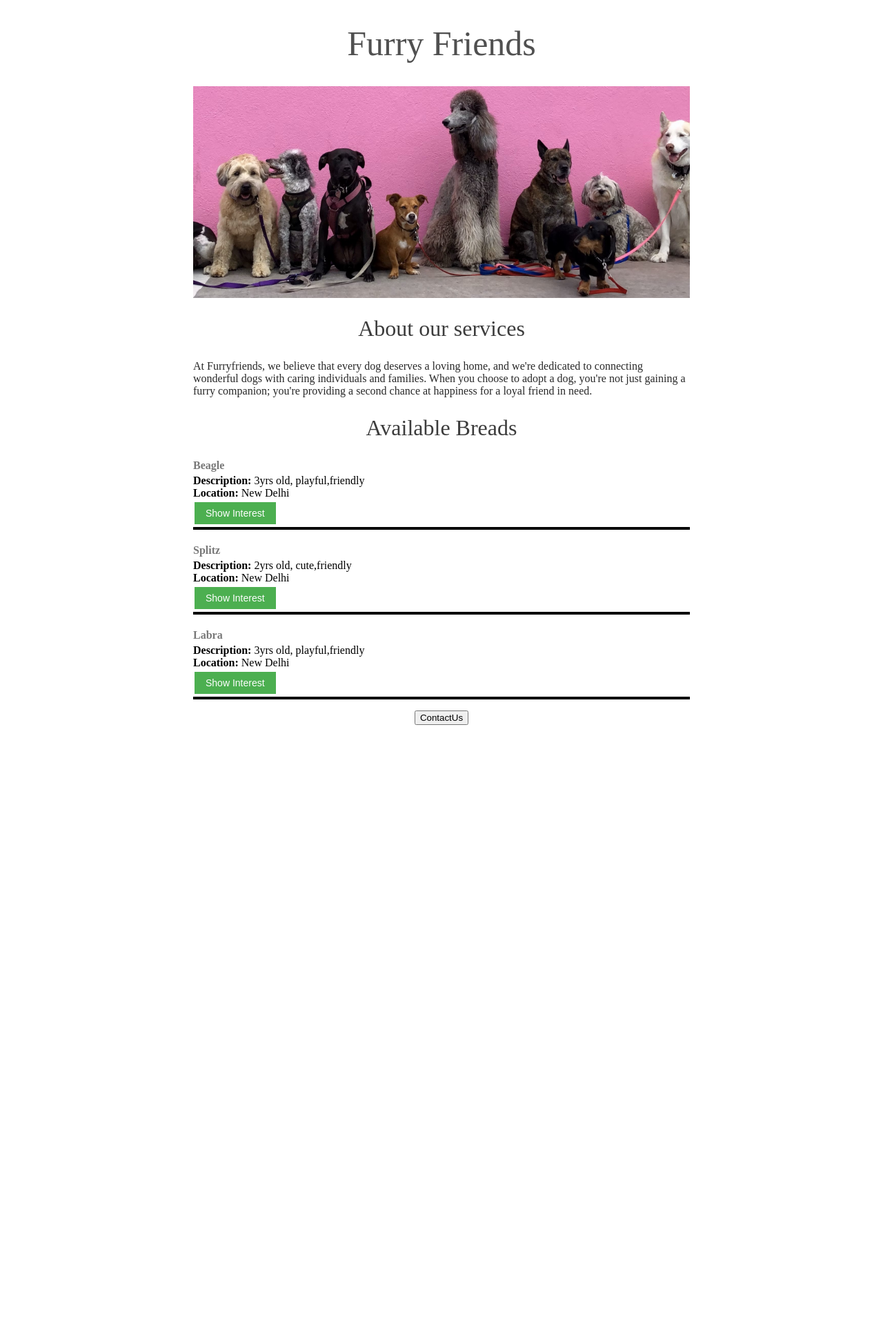
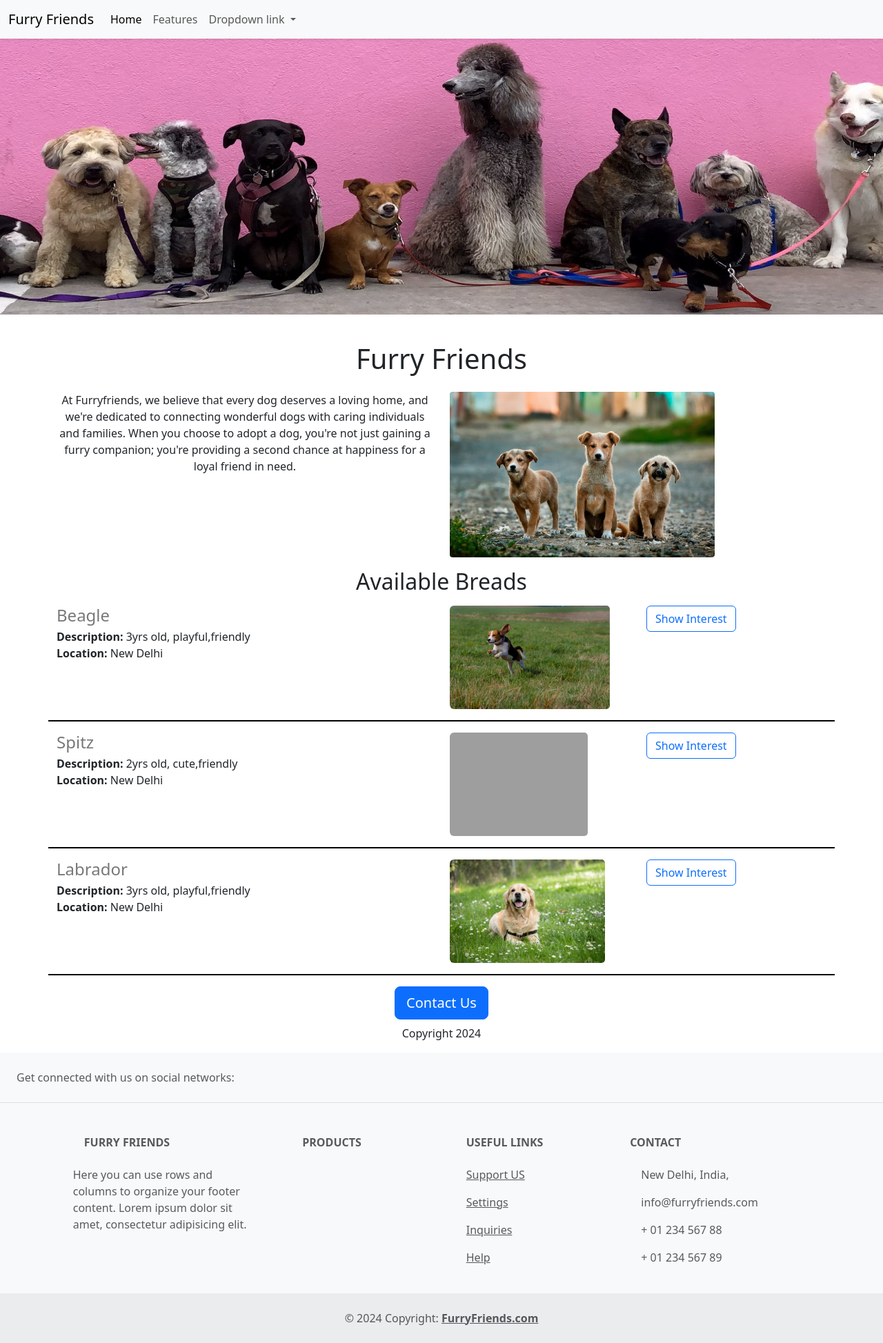
Before and after one commit to Akhil-0711/Website-Development, a Flask app: page / in a window 1280 px wide. Shown: the whole page at 69% size. Before the commit the page ends 1051 px from the top, so only its background shows below. Run offline with Flask 3, Linux system fonts and the light colour scheme; grey boxes are pictures that could not be loaded.

Commit message:
Added mail support and Images

```diff
--- a/app.py
+++ b/app.py
@@ -7,19 +7,22 @@ BREADS = [
     'id': 1,
     'name': 'Beagle',
     'description':'3yrs old, playful,friendly',
-    'location': 'New Delhi'
+    'location': 'New Delhi',
+    'image_path': 'static/beagle_id1.jpg'
   },
   {
     'id': 2,
-    'name': 'Splitz',
+    'name': 'Spitz',
     'description':'2yrs old, cute,friendly',
-    'location': 'New Delhi'
+    'location': 'New Delhi',
+    'image_path': 'static/spitz_id2.jpg'
   },
   {
     'id': 3,
-    'name': 'Labra',
+    'name': 'Labrador',
     'description':'3yrs old, playful,friendly',
-    'location': 'New Delhi'
+    'location': 'New Delhi',
+    'image_path': 'static/labrador_id3.jpg'
   }
 ]
 
--- a/templates/dogbreads.html
+++ b/templates/dogbreads.html
@@ -1,18 +1,16 @@
-<div style="border-bottom:4px solid black; margin-bottom:16px">
- <h4 style="color:rgb(120,120,120); margin-bottom:4px">
-   {{bread['name']}}</h4>
-  <div><b>Description:</b> {{bread['description']}}</div>
-  <div><b>Location:</b>  {{bread['location']}}</div>
-  <button style="background-color: #4CAF50; /* Green */
-                  border: none;
-                  color: white;
-                  padding: 8px 16px;
-                  text-align: center;
-                  text-decoration: none;
-                  display: inline-block;
-                  font-size: 14px;
-                  margin: 4px 2px;
-                  cursor: pointer;">
-    Show Interest
-  </button>
+<div class="padding-bottom:8px; row "style="border-bottom:2px solid black; margin-bottom:16px">
+  <div class="col-6">
+   <h4 style="color:rgb(120,120,120); margin-bottom:4px">
+     {{bread['name']}}</h4>
+    <div><b>Description:</b> {{bread['description']}}</div>
+    <div><b>Location:</b>  {{bread['location']}}</div>
+  </div>
+  <div class="col-3">
+    <img src="{{ bread['image_path'] }}" style="height:150px; border-radius:5px;margin-bottom:16px" alt="{{ bread['name'] }}" class="img-fluid rounded-start">
+  </div>
+  <div class="col-3">
+    <a href="mailto:support@furryfriends.com?subject=Inquiry about {{bread['name']}}" type="button" class="btn btn-outline-primary">
+      Show Interest
+    </a>
+  </div>
 </div>
--- /dev/null
+++ b/templates/footer.html
@@ -0,0 +1,122 @@
+<!-- Footer -->
+<footer class="text-center text-lg-start bg-body-tertiary text-muted">
+  <!-- Section: Social media -->
+  <section class="d-flex justify-content-center justify-content-lg-between p-4 border-bottom">
+    <!-- Left -->
+    <div class="me-5 d-none d-lg-block">
+      <span>Get connected with us on social networks:</span>
+    </div>
+    <!-- Left -->
+
+    <!-- Right -->
+    <div>
+      <a href="" class="me-4 text-reset">
+        <i class="fab fa-facebook-f"></i>
+      </a>
+      <a href="" class="me-4 text-reset">
+        <i class="fab fa-twitter"></i>
+      </a>
+      <a href="" class="me-4 text-reset">
+        <i class="fab fa-google"></i>
+      </a>
+      <a href="" class="me-4 text-reset">
+        <i class="fab fa-instagram"></i>
+      </a>
+      <a href="" class="me-4 text-reset">
+        <i class="fab fa-linkedin"></i>
+      </a>
+      <a href="" class="me-4 text-reset">
+        <i class="fab fa-github"></i>
+      </a>
+    </div>
+    <!-- Right -->
+  </section>
+  <!-- Section: Social media -->
+
+  <!-- Section: Links  -->
+  <section class="">
+    <div class="container text-center text-md-start mt-5">
+      <!-- Grid row -->
+      <div class="row mt-3">
+        <!-- Grid column -->
+        <div class="col-md-3 col-lg-4 col-xl-3 mx-auto mb-4">
+          <!-- Content -->
+          <h6 class="text-uppercase fw-bold mb-4">
+            <i class="fas fa-gem me-3"></i>Furry Friends
+          </h6>
+          <p>
+            Here you can use rows and columns to organize your footer content. Lorem ipsum
+            dolor sit amet, consectetur adipisicing elit.
+          </p>
+        </div>
+        <!-- Grid column -->
+
+        <!-- Grid column -->
+        <div class="col-md-2 col-lg-2 col-xl-2 mx-auto mb-4">
+          <!-- Links -->
+          <h6 class="text-uppercase fw-bold mb-4">
+            Products
+          </h6>
+          <p>
+            <a href="#!" class="text-reset"></a>
+          </p>
+          <p>
+            <a href="#!" class="text-reset"></a>
+          </p>
+          <p>
+            <a href="#!" class="text-reset"></a>
+          </p>
+          <p>
+            <a href="#!" class="text-reset"></a>
+          </p>
+        </div>
+        <!-- Grid column -->
+
+        <!-- Grid column -->
+        <div class="col-md-3 col-lg-2 col-xl-2 mx-auto mb-4">
+          <!-- Links -->
+          <h6 class="text-uppercase fw-bold mb-4">
+            Useful links
+          </h6>
+          <p>
+            <a href="#!" class="text-reset">Support US</a>
+          </p>
+          <p>
+            <a href="#!" class="text-reset">Settings</a>
+          </p>
+          <p>
+            <a href="#!" class="text-reset">Inquiries</a>
+          </p>
+          <p>
+            <a href="#!" class="text-reset">Help</a>
+          </p>
+        </div>
+        <!-- Grid column -->
+
+        <!-- Grid column -->
+        <div class="col-md-4 col-lg-3 col-xl-3 mx-auto mb-md-0 mb-4">
+          <!-- Links -->
+          <h6 class="text-uppercase fw-bold mb-4">Contact</h6>
+          <p><i class="fas fa-home me-3"></i> New Delhi, India,</p>
+          <p>
+            <i class="fas fa-envelope me-3"></i>
+            info@furryfriends.com
+          </p>
+          <p><i class="fas fa-phone me-3"></i> + 01 234 567 88</p>
+          <p><i class="fas fa-print me-3"></i> + 01 234 567 89</p>
+        </div>
+        <!-- Grid column -->
+      </div>
+      <!-- Grid row -->
+    </div>
+  </section>
+  <!-- Section: Links  -->
+
+  <!-- Copyright -->
+  <div class="text-center p-4" style="background-color: rgba(0, 0, 0, 0.05);">
+    © 2024 Copyright:
+    <a class="text-reset fw-bold" href="https://mdbootstrap.com/">FurryFriends.com</a>
+  </div>
+  <!-- Copyright -->
+</footer>
+<!-- Footer -->
--- a/templates/home.html
+++ b/templates/home.html
@@ -2,56 +2,42 @@
 <html>
   <head>
     <title>furryfriends</title>
+    <meta charset="utf-8">
+    <meta name="viewport" content="width=device-width, initial-scale=1">
+     <link href="https://cdn.jsdelivr.net/npm/bootstrap@5.3.2/dist/css/bootstrap.min.css" rel="stylesheet" integrity="sha384-T3c6CoIi6uLrA9TneNEoa7RxnatzjcDSCmG1MXxSR1GAsXEV/Dwwykc2MPK8M2HN" crossorigin="anonymous">
     <style>
-      h1 {
-        font-size:50px ;
-        font-family: roborto;
-        font-weight: normal;
-        color: rgb(80,80,80);
-        text-align: center;
-      }
-      #banner {width: 100%;
-               height:auto;
-              object-fit:cover;
-              margin-left: 20%;
-              margin-right: 20%;
-               display: block;
-               margin-left: auto;
-               margin-right: auto;
-               }
-      h2 {
-        font-size:32px;
-        font-family: roborto;
-        color: rgb(60,60,60);
-        text-align: center;
-        font-weight: normal;
-      }
-      p {
-        font-family: roborto;
-        color: rgb(40,40,40);
-        font-weight: normal;
-      }
-      #container {
-        max-width: 720px;
-        margin: 0 auto;
-      }
+      #banner {height: 400px;
+               object: fit cover;
+               width:  100%;
+               margin-bottom:16px;
     </style>
   </head>
   <body>
-      <div id="container">
-      <h1>Furry Friends</h1>
-      <img id="banner" src="https://4a4c73dc-f9d2-4d65-88f9-3b1461d92fd0-00-1xra85wlv6iep.sisko.replit.dev/static/banner.jpeg">
-      <h2>About our services</h2>
-      <p>At Furryfriends, we believe that every dog deserves a loving home, and we're dedicated to connecting wonderful dogs with caring individuals and families. When you choose to adopt a dog, you're not just gaining a furry companion; you're providing a second chance at happiness for a loyal friend in need.</p>
-      <h2>Available Breads</h2>
+    {% include 'nav.html' %}
+      <img class="img-fluid" id="banner" src="static/banner.jpeg">
+    <div class="container">
+      <h1 class="text-center mt-4 mb-4">Furry Friends</h1>
+      <div class="row">
+        <div class="col-6">
+      <p class="text-center">At Furryfriends, we believe that every dog deserves a loving home, and we're dedicated to connecting wonderful dogs with caring individuals and families. When you choose to adopt a dog, you're not just gaining a furry companion; you're providing a second chance at happiness for a loyal friend in need.</p>
+          </div>
+          <div class="col-6">
+        <img src="static/pups.jpg" style="height:240px; border-radius:4px;">
+          </div>
+      </div>
+      <h2 class="text-center mt-3 mb-3">Available Breads</h2>
       <div>
         {% for bread in breads %}
           {% include 'dogbreads.html' %}
         {% endfor %}
       </div>
-          <div style="text-align:center;">
-           <button>ContactUs</button>
+          <div class="text-center">
+            <a href="mailto:support@furryfriends.com?subject=Inquiry about "button" class="btn btn-primary btn-lg">
+              Contact Us
+            </a>
+            <p class="mt-2"> Copyright 2024 </p>
           </div>
         </div>
+    {% include 'footer.html' %}
   </body>
 </html>
--- /dev/null
+++ b/templates/nav.html
@@ -0,0 +1,29 @@
+<nav class="navbar navbar-expand-lg bg-body-tertiary shadow-sm fixed-top bg-white">
+  <div class="container-fluid">
+    <a class="navbar-brand" href="#">Furry Friends</a>
+    <button class="navbar-toggler" type="button" data-bs-toggle="collapse" data-bs-target="#navbarNavDropdown" aria-controls="navbarNavDropdown" aria-expanded="false" aria-label="Toggle navigation">
+      <span class="navbar-toggler-icon"></span>
+    </button>
+    <div class="collapse navbar-collapse" id="navbarNavDropdown">
+      <ul class="navbar-nav">
+        <li class="nav-item">
+          <a class="nav-link active" aria-current="page" href="#">Home</a>
+        </li>
+        <li class="nav-item">
+          <a class="nav-link" href="#">Features</a>
+        </li>
+        <li class="nav-item dropdown">
+          <a class="nav-link dropdown-toggle" href="#" role="button" data-bs-toggle="dropdown" aria-expanded="false">
+            Dropdown link
+          </a>
+          <ul class="dropdown-menu">
+            <li><a class="dropdown-item" href="#">Action</a></li>
+            <li><a class="dropdown-item" href="#">Another action</a></li>
+            <li><a class="dropdown-item" href="#">Something else here</a></li>
+          </ul>
+        </li>
+      </ul>
+    </div>
+  </div>
+</nav>
+<div style="height:56px">  </div>
```
Also changed, not shown: static/beagle_id1.jpg (added), static/labrador_id3.jpg (added), static/pups.jpg (added), 2 other files.
